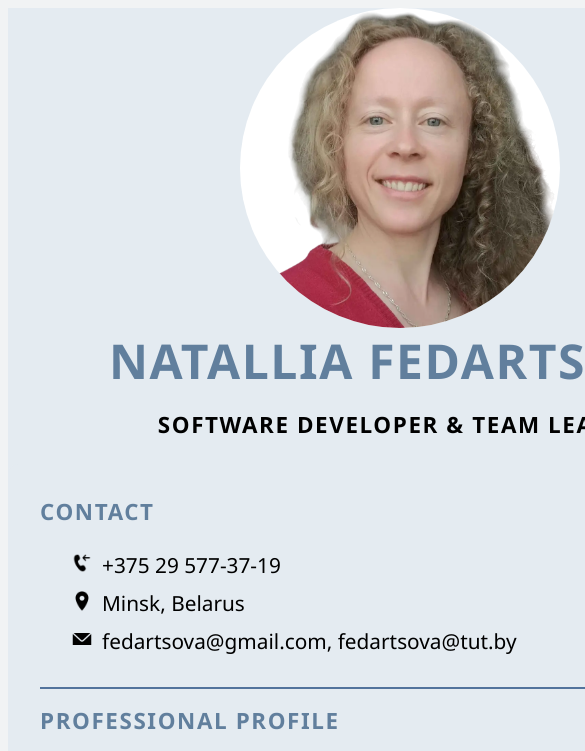
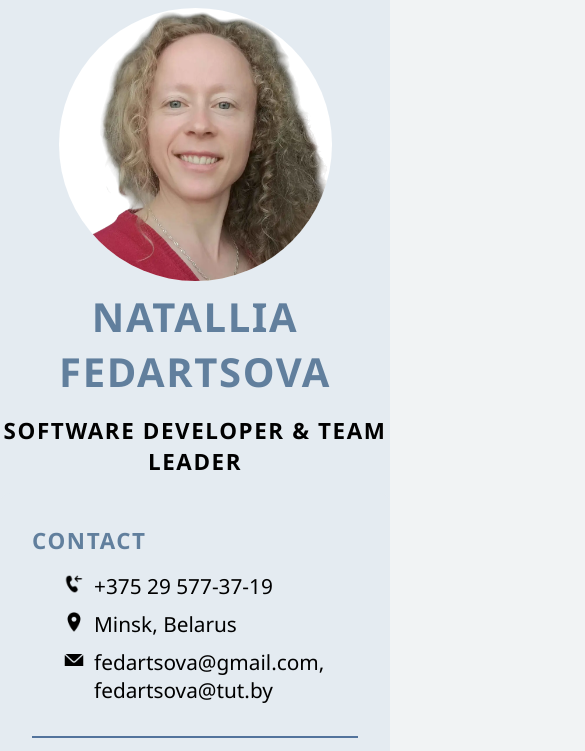
Before and after one commit to natallia-js/english-cv, a plain HTML site: page index.html in a window 390 px wide. Shown: the top 751 px of the page, 585 px wide, since content can reach past the window. Drawn offline with Linux system fonts and the light colour scheme.

Commit message:
edit styles

```diff
--- a/index.css
+++ b/index.css
@@ -6,16 +6,15 @@
   --font-family: "Segoe UI", -apple-system, Arial, Verdana, sans-serif;
   --header-color: #617f9d;
   --second-header-color: black;
-  --big-header-font-size: 3rem;
-  --big-header-letter-spacing: .1rem;
+  --big-header-font-size: 2.5rem;
   --medium-header-font-size: 1.4rem;
+  --header-letter-spacing: .1rem;
   --font-size: 1.3rem;
 }
 
 html {
   background-color: var(--html-bg-color);
   padding: 0 1rem;
-  min-width: 50rem;
   font-family: var(--font-family);
   display: flex;
   justify-content: center;
@@ -25,8 +24,9 @@ html {
 
 body {
   background-color: var(--body-bg-color);
-  min-width: 40rem;
+  min-width: 300px;
   max-width: 60rem;
+  margin: 0;
   overflow: scroll;
   -webkit-box-shadow: rgba(0, 0, 0, 0.25) 0px 25px 50px -12px;
   -moz-box-shadow: rgba(0, 0, 0, 0.25) 0px 25px 50px -12px;
@@ -92,11 +92,12 @@ h1, h3 {
   color: var(--header-color);
   margin: 0 0 1rem 0;
   text-transform: uppercase;
-  letter-spacing: var(--big-header-letter-spacing);
+  letter-spacing: var(--header-letter-spacing);
 }
 
 h1 {
   font-size: var(--big-header-font-size);
+  text-align: center;
 }
 
 h3 {
@@ -106,6 +107,7 @@ h3 {
 
 h3.specialization {
   color: var(--second-header-color);
+  text-align: center;
 }
 
 .left-block .main-title {
@@ -114,7 +116,7 @@ h3.specialization {
 
 .photo-block {
   width: 100%;
-  height: 30rem;
+  height: 25rem;
   overflow: hidden;
   background-color: var(--body-bg-color);
 }
@@ -342,6 +344,10 @@ ul.experience-detailed-info li::before {
   }
   body {
     box-shadow: none;
+    min-width: 100%;
+  }
+  h3 {
+    padding-bottom: 0;
   }
   .left-block .main-title {
     display: contents;
@@ -363,9 +369,10 @@ ul.experience-detailed-info li::before {
     align-items: center;
   }
   .photo-block {
-    height: 20rem;
-    width: 20rem;
+    height: calc(70vw);
+    width: calc(70vw);
     border-radius: 50%;
+    margin: .5rem 0;
   }
   .project-gallery {
     grid-template-columns: 100%;
```
